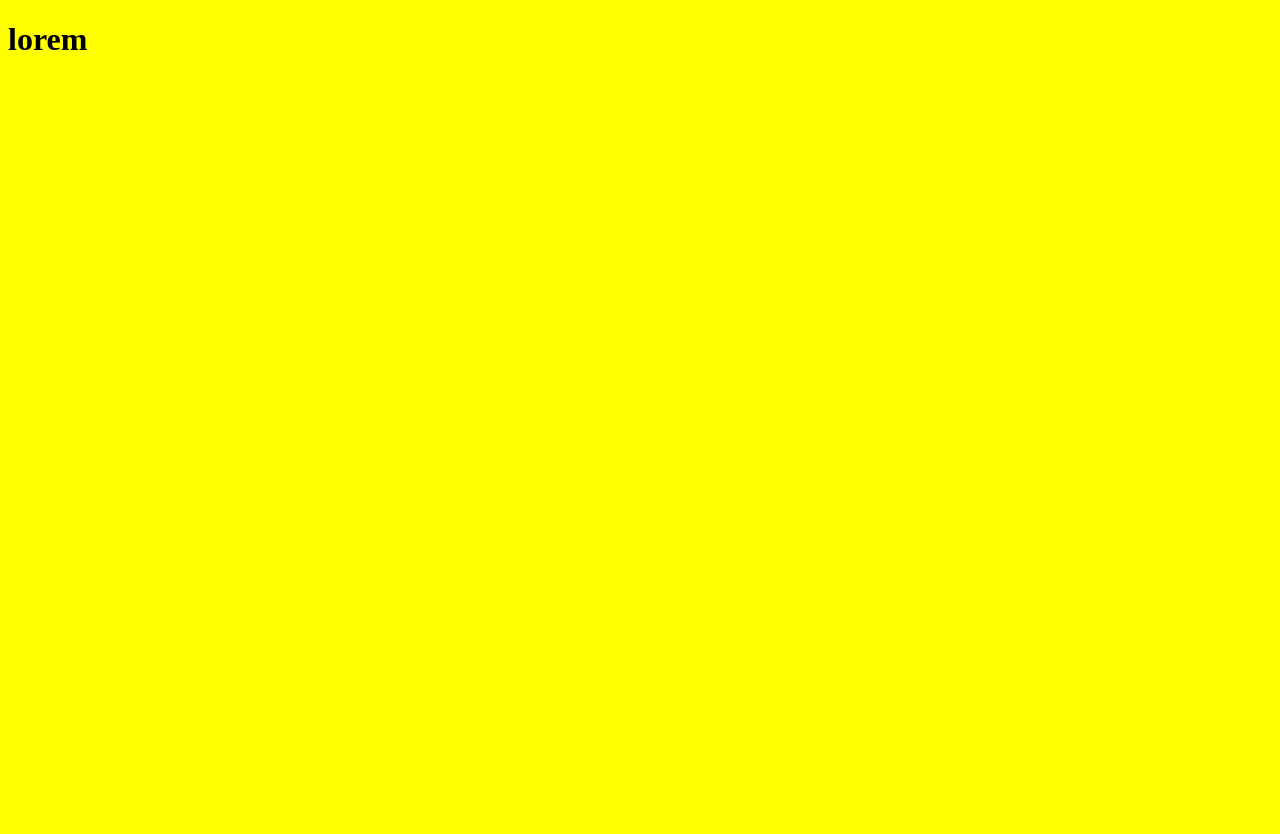
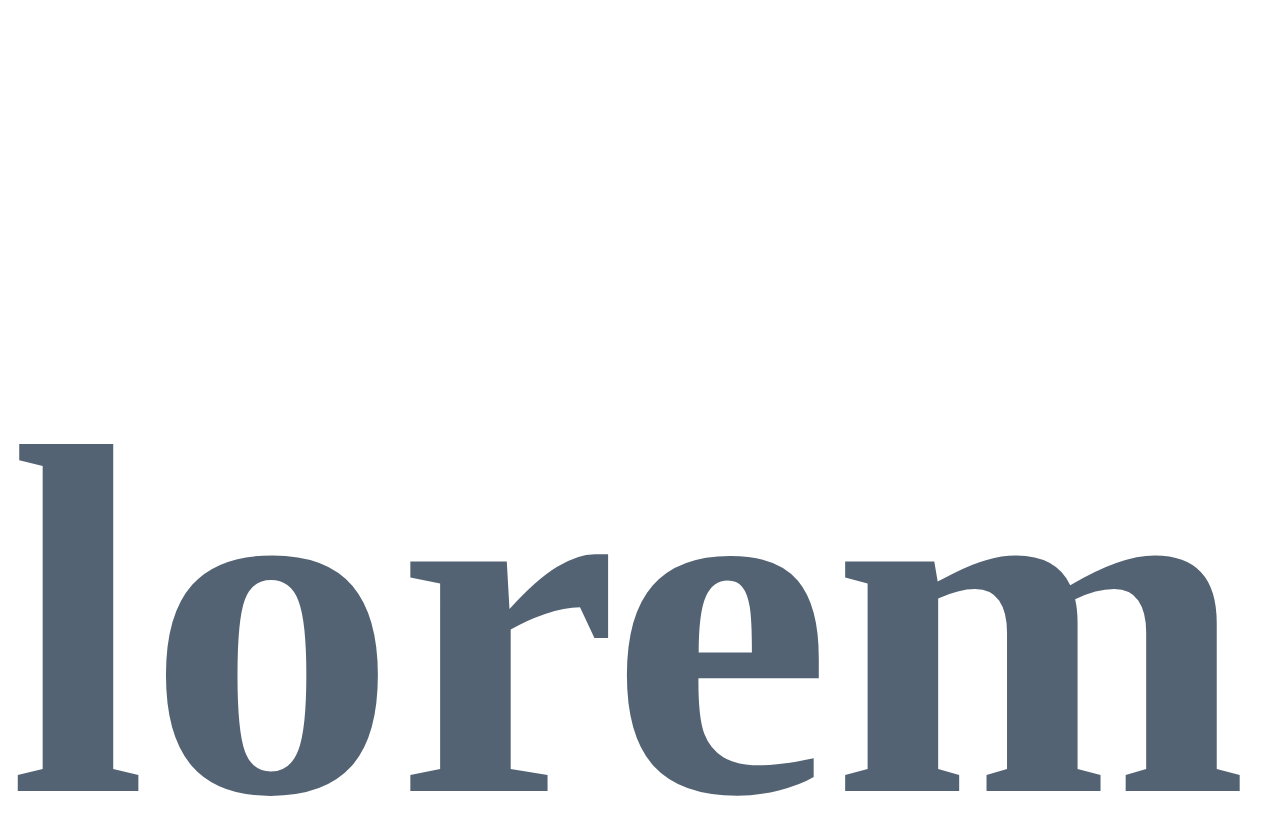
Before and after one commit to shtirlizc/en-detal, a plain HTML site: page index.html in a window 1280 px wide. Before the commit the page ends 800 px from the top, so only its background shows below. Drawn offline with Linux system fonts and the light colour scheme.

Commit message:
Размер шрифта и цвет  Body
Пися

```diff
--- a/css/components/body.css
+++ b/css/components/body.css
@@ -1,3 +1,5 @@
 body {
-  background-color: yellow;
+  background-color: rgb(255, 255, 255);
+  font-size: 250px;
+  color: #546373
 }
```
